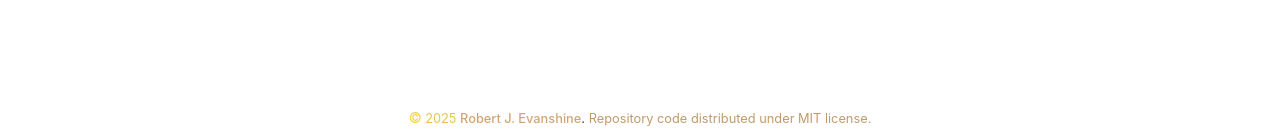
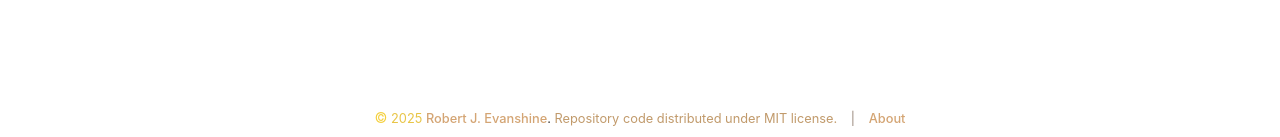
Before and after one commit to revanshine/decoherence-as-first-principle, a Jekyll site: the page built from about.md, in a window 1280 px wide. Shown: the part 760-897 px from the top of the page. Built offline with Jekyll 4.4.1, drawn with Linux system fonts in a browser that asks for light colours.

Commit message:
Add SEO description to about page and link in footer
Co-authored-by: revanshine <13511088+revanshine@users.noreply.github.com>

```diff
--- a/_layouts/default.html
+++ b/_layouts/default.html
@@ -82,6 +82,8 @@
       <span style="color: #e8c547;">{{ 'now' | date: "%Y" }}</span>
       <span style="color: #d4a574; font-weight: 500;">{{ site.author.name | default: "Research Project" }}</span>.
       <span style="color: #c19a6b;">Repository code distributed under MIT license.</span>
+      <span style="color: #9b8b7e; margin-left: 10px;">|</span>
+      <a href="/about/" style="color: #d4a574; text-decoration: none; margin-left: 10px; font-weight: 500;">About</a>
     </p>
   </footer>
 </body>
```
Also changed, not shown: about.md (+3 -0 lines).
